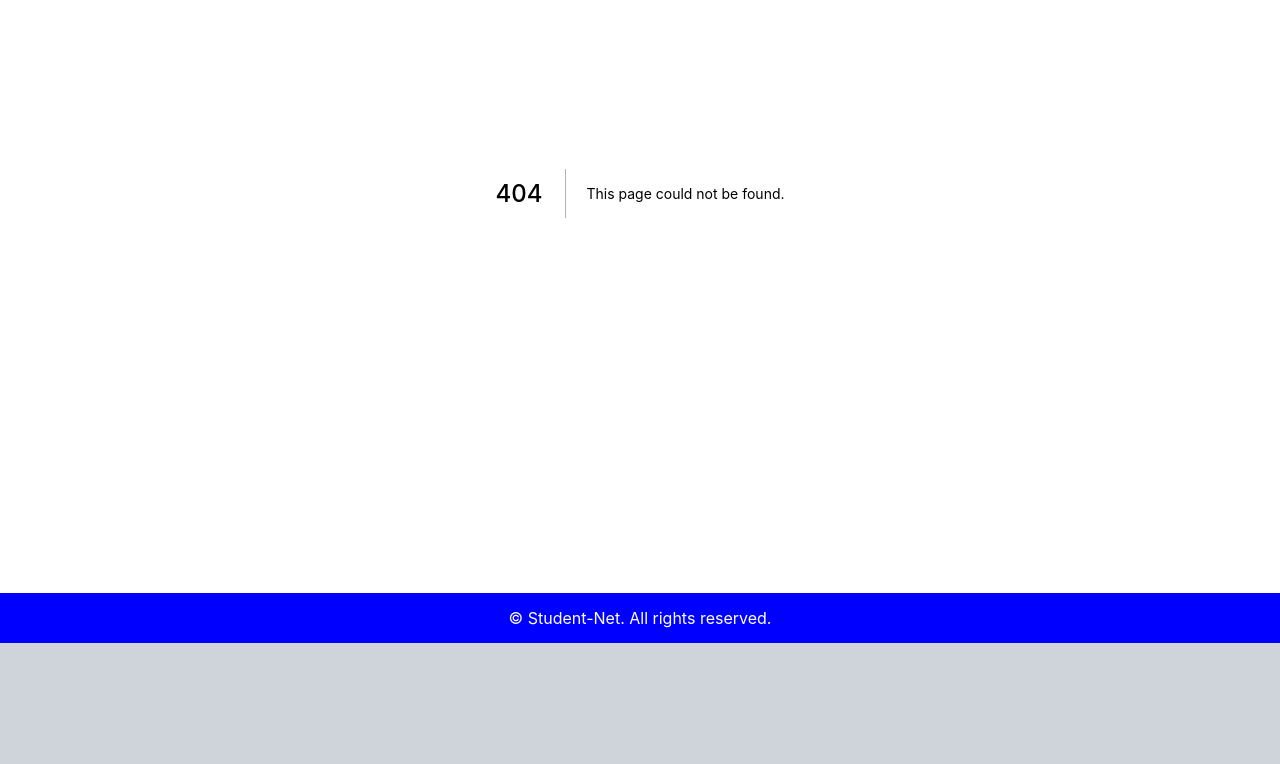
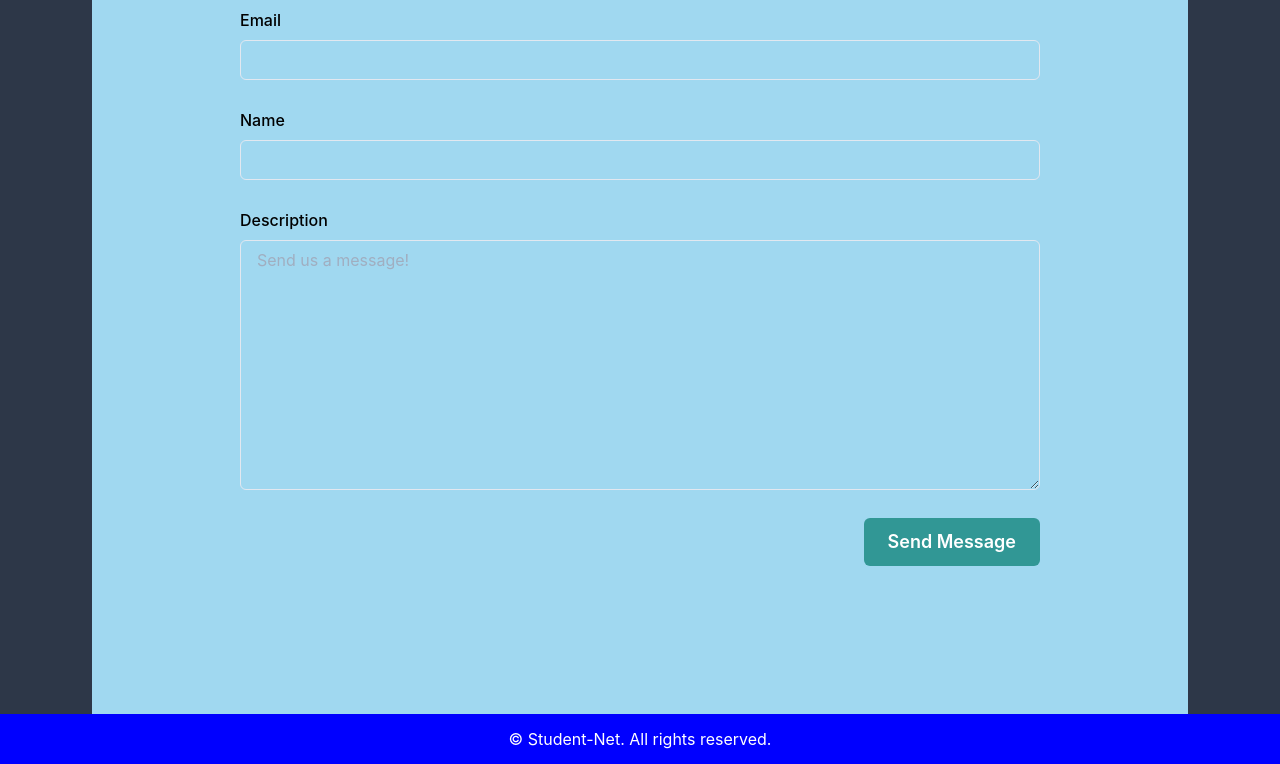
Before and after one commit to UWCodeForce/student-net, a React app in the folder web/: page /contact in a window 1280 px wide. Before the commit this address had no page. Shown: the part 271-1035 px from the top of the page. Before the commit the page ends 914 px from the top, so only its background shows below. Built offline with nearby package versions, Linux system fonts and the light colour scheme; some packages are replaced by stand-ins of ours.

Commit message:
First commit

```diff
--- /dev/null
+++ b/web/components/InputField/ContactInputField.js
@@ -0,0 +1,52 @@
+import React from 'react';
+import { Field } from 'formik';
+import {
+	FormControl,
+	FormLabel,
+	FormErrorMessage,
+	Input,
+	Textarea,
+	IconButton,
+} from '@chakra-ui/react';
+import InputPopover from './InputPopover';
+import { RiErrorWarningFill } from 'react-icons/ri';
+
+function ContactInputField({ type, label, name, error, touched, tag }) {
+	return (
+		<Field type={type} name={name}>
+			{({ field }) => (
+				<FormControl isInvalid={error && touched}>
+					<FormLabel htmlFor={name}>
+						{label}
+						{error && touched ? (
+							<InputPopover
+								header="Error"
+								content={<FormErrorMessage>{error} </FormErrorMessage>}
+								trigger={
+									<IconButton fontSize="20px" size="sm" isRound="true">
+										<RiErrorWarningFill color="#F65656" />
+									</IconButton>
+								}
+							/>
+						) : (
+							''
+						)}
+					</FormLabel>
+					{tag === 'Input' ? (
+						<Input {...field} type={type} id={name} />
+					) : (
+						<Textarea
+							placeholder="Send us a message!"
+							{...field}
+							type={type}
+							id={name}
+							height="250px"
+						/>
+					)}
+				</FormControl>
+			)}
+		</Field>
+	);
+}
+
+export default ContactInputField;
--- /dev/null
+++ b/web/components/InputField/InputPopover.js
@@ -0,0 +1,29 @@
+import React from 'react';
+import {
+	Popover,
+	PopoverTrigger,
+	PopoverContent,
+	PopoverHeader,
+	PopoverBody,
+	PopoverArrow,
+	PopoverCloseButton,
+	Portal,
+} from '@chakra-ui/react';
+
+function InputPopover({ header, trigger, content, openOn }) {
+	return (
+		<Popover defaultIsOpen={openOn}>
+			<PopoverTrigger>{trigger}</PopoverTrigger>
+			<Portal>
+				<PopoverContent>
+					<PopoverArrow />
+					<PopoverHeader>{header}</PopoverHeader>
+					<PopoverCloseButton />
+					<PopoverBody>{content}</PopoverBody>
+				</PopoverContent>
+			</Portal>
+		</Popover>
+	);
+}
+
+export default InputPopover;
--- a/web/config/db/migrations.js
+++ b/web/config/db/migrations.js
@@ -54,6 +54,11 @@ const migrations = [
 		scriptDate: '2022-01-08',
 		sql: 'ALTER TABLE indeedjobs ADD fullDesc TEXT NOT NULL;',
 	},
+	{
+		scriptName: 'create-contacts-table',
+		scriptDate: '2022-02-08',
+		sql: 'CREATE TABLE contacts(id INT NOT NULL AUTO_INCREMENT PRIMARY KEY, email VARCHAR(128) NOT NULL, name VARCHAR(32) NOT NULL, description VARCHAR(1000) NOT NULL);',
+	},
 ];
 
 module.exports = migrations;
--- /dev/null
+++ b/web/pages/contact.js
@@ -0,0 +1,140 @@
+import React, { useState } from 'react';
+import {
+	FormControl,
+	Button,
+	Flex,
+	Heading,
+	VStack,
+	Box,
+	Alert,
+	AlertIcon,
+	AlertDescription,
+} from '@chakra-ui/react';
+import { Formik, Form } from 'formik';
+import * as Yup from 'yup';
+import ContactInputField from '../components/InputField/ContactInputField';
+
+const initialValues = {
+	email: '',
+	name: '',
+	description: '',
+};
+
+function Contact() {
+	const [response, setResponse] = useState();
+
+	const contactSchema = Yup.object().shape({
+		email: Yup.string().required('Required'),
+		name: Yup.string().min(2, 'Too short').required('Required'),
+		description: Yup.string().max(1000, 'Too long').required('Required'),
+	});
+
+	async function onContacts(values) {
+		const body = {
+			email: values.email,
+			name: values.name,
+			description: values.description,
+		};
+
+		let res = await fetch('./api/contacts', {
+			method: 'POST',
+			headers: { 'Content-Type': 'application/json' },
+			body: JSON.stringify(body),
+		});
+
+		res = await res.json();
+		setResponse(res);
+		initialValues = { initialValues };
+	}
+	return (
+		<>
+			<Flex align="center" justify="center" maxH="auto" backgroundColor="gray.700">
+				<VStack
+					className="noselect"
+					background="#A0D8F0"
+					p="9.25rem"
+					align="center"
+					justify="center"
+					spacing="1.5rem"
+					color="black"
+				>
+					<Heading align="center">Contact Us</Heading>
+					{response && response.message && (
+						<Alert
+							status="success"
+							rounded="1.5rem"
+							p="0.75rem 1rem"
+							justify="center"
+							align="center"
+							width="fit-content"
+							maxWidth="100%"
+						>
+							<AlertIcon />
+							<AlertDescription>{response.message}</AlertDescription>
+						</Alert>
+					)}
+
+					<FormControl>
+						<Formik
+							initialValues={initialValues}
+							validationSchema={contactSchema}
+							onSubmit={async (values, actions) => {
+								await onContacts(values);
+								actions.setSubmitting(false);
+								actions.resetForm({ initialValues });
+							}}
+						>
+							{({ errors, touched, isSubmitting, isValid }) => (
+								<Form>
+									<VStack w="50rem" spacing="1.75rem">
+										<ContactInputField
+											name="email"
+											label="Email"
+											error={errors.email}
+											touched={touched.email}
+											tag="Input"
+											background="white"
+										/>
+										<ContactInputField
+											name="name"
+											type="text"
+											label="Name"
+											error={errors.name}
+											touched={touched.name}
+											tag="Input"
+											bg="white"
+										/>
+
+										<ContactInputField
+											name="description"
+											type="text"
+											label="Description"
+											error={errors.description}
+											touched={touched.description}
+											tag="Textarea"
+											bg="white"
+										/>
+
+										<Box style={{ marginLeft: 'auto', marginRight: '0' }}>
+											<Button
+												disabled={!isValid}
+												isLoading={isSubmitting}
+												type="submit"
+												colorScheme="teal"
+												size="lg"
+											>
+												Send Message
+											</Button>
+										</Box>
+									</VStack>
+								</Form>
+							)}
+						</Formik>
+					</FormControl>
+				</VStack>
+			</Flex>
+		</>
+	);
+}
+
+export default Contact;
```
Also changed, not shown: web/pages/api/contacts/index.js (added, +18 -0 lines).
